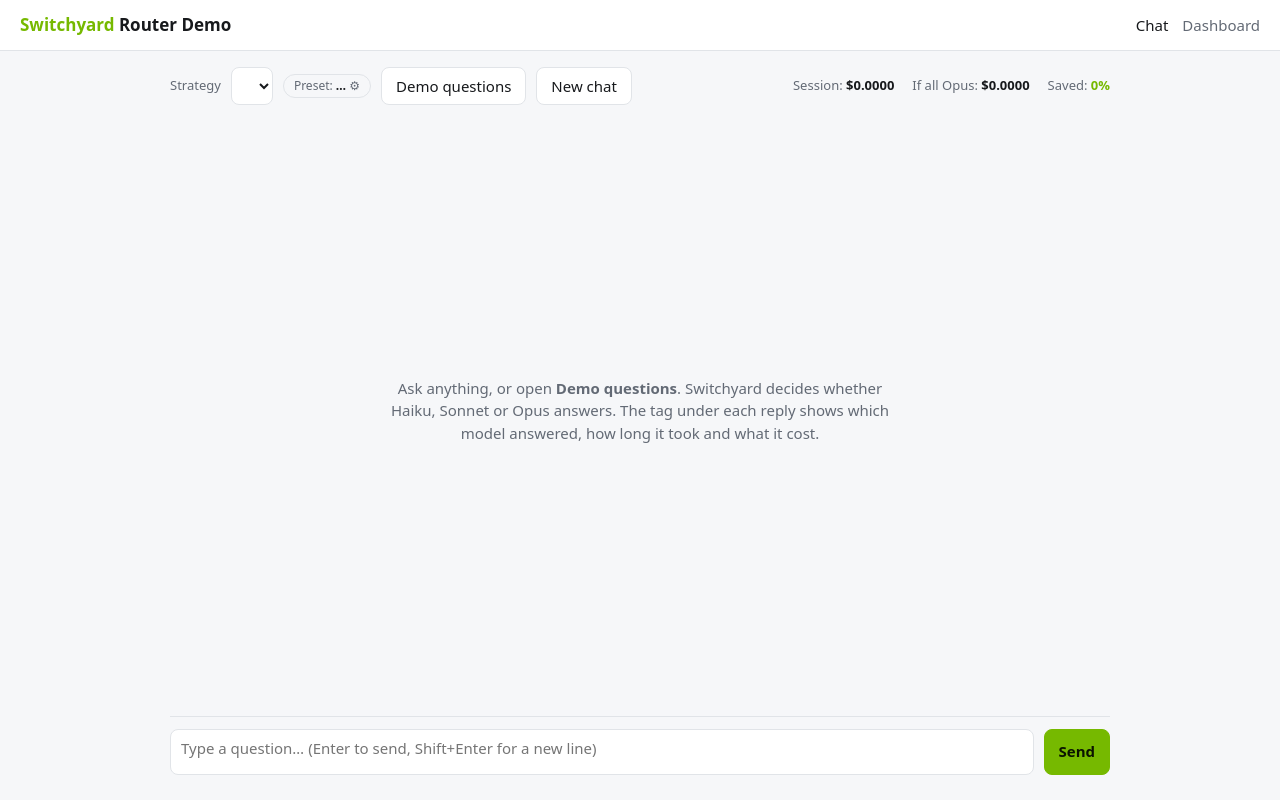
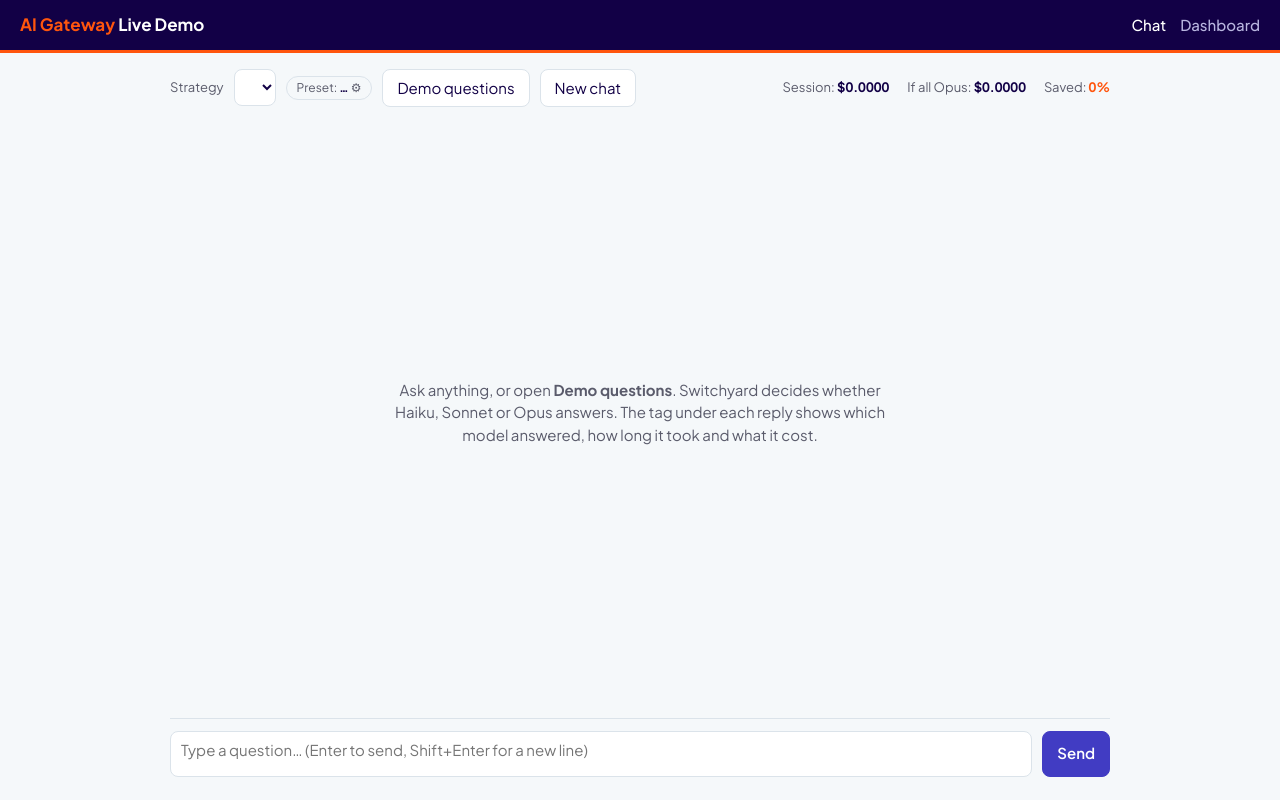
Before and after one commit to beefa69/AIGateway, a website: page public/index.html in a window 1280 px wide. Drawn offline with nearby package versions, Linux system fonts and the light colour scheme; no server answers.

Commit message:
Rename to AI Gateway Live Demo and apply Cloudera-style colours
Retheme the chat and dashboard pages with a Cloudera-inspired palette
(navy header, indigo buttons, orange accent, Plus Jakarta Sans) in light
and dark mode, recolour the model badges to match, and rename the page
titles, headers and README.

Co-Authored-By: Claude Opus 5.5 <noreply@anthropic.com>

```diff
--- a/models.json
+++ b/models.json
@@ -6,7 +6,7 @@
     "claude-haiku-5-5": {
       "label": "Haiku 5.5",
       "tier": "cheap / fast",
-      "color": "#2e9e6a",
+      "color": "#0f8a7a",
       "inputPerMTok": 0.1,
       "outputPerMTok": 0.5,
       "cacheWritePerMTok": 0.125,
@@ -15,7 +15,7 @@
     "claude-sonnet-5-5": {
       "label": "Sonnet 5.5",
       "tier": "mid",
-      "color": "#3b74d6",
+      "color": "#5555f9",
       "inputPerMTok": 2,
       "outputPerMTok": 10,
       "cacheWritePerMTok": 2.5,
@@ -24,7 +24,7 @@
     "claude-opus-5-5": {
       "label": "Opus 5.5",
       "tier": "frontier",
-      "color": "#b4529c",
+      "color": "#e0480b",
       "inputPerMTok": 4,
       "outputPerMTok": 20,
       "cacheWritePerMTok": 5,
--- a/public/index.html
+++ b/public/index.html
@@ -3,12 +3,15 @@
 <head>
   <meta charset="utf-8" />
   <meta name="viewport" content="width=device-width, initial-scale=1" />
-  <title>Switchyard Router Demo</title>
+  <title>AI Gateway Live Demo</title>
+  <link rel="preconnect" href="https://fonts.googleapis.com" />
+  <link rel="preconnect" href="https://fonts.gstatic.com" crossorigin />
+  <link rel="stylesheet" href="https://fonts.googleapis.com/css2?family=Plus+Jakarta+Sans:wght@400;500;600;700&display=swap" />
   <link rel="stylesheet" href="/style.css" />
 </head>
 <body>
   <header>
-    <h1><span>Switchyard</span> Router Demo</h1>
+    <h1><span>AI Gateway</span> Live Demo</h1>
     <nav><a href="/" class="active">Chat</a><a href="/dashboard">Dashboard</a></nav>
   </header>
   <main class="chat-layout">
--- a/public/style.css
+++ b/public/style.css
@@ -1,27 +1,34 @@
+/* Palette modelled on Cloudera's corporate site: deep purple-navy, indigo, bright blue, orange. */
 :root {
-  --bg: #f6f7f9; --panel: #ffffff; --text: #17191c; --muted: #636a75; --border: #e1e4e8;
-  --accent: #76b900; --user: #eef3ff; --danger: #c0392b; --shadow: 0 1px 2px rgba(0,0,0,.06);
+  --navy: #120046; --indigo: #413cc3; --blue: #5555f9; --orange: #ff550d;
+  --bg: #f5f8fa; --panel: #ffffff; --text: #120046; --muted: #5a5b6b; --border: #dbe3ea;
+  --accent: #ff550d; --primary: #413cc3; --primary-text: #ffffff; --link: #5555f9;
+  --user: #ebf1f4; --danger: #c0392b; --shadow: 0 1px 2px rgba(18,0,70,.08);
+  --header-bg: #120046; --header-text: #ffffff; --header-muted: #b9b6e0;
   color-scheme: light;
 }
 @media (prefers-color-scheme: dark) {
-  :root { --bg: #111317; --panel: #1a1d23; --text: #e8eaed; --muted: #9aa1ab; --border: #2b3038;
-    --user: #1f2a3d; --shadow: none; color-scheme: dark; }
+  :root { --bg: #0c0030; --panel: #17104a; --text: #ece9ff; --muted: #a9a4d4; --border: #2e2670;
+    --primary: #5555f9; --link: #8f8fff; --user: #241a66; --shadow: none;
+    --header-bg: #08001f; color-scheme: dark; }
 }
 * { box-sizing: border-box; }
 body { margin: 0; background: var(--bg); color: var(--text);
-  font: 15px/1.5 system-ui, -apple-system, "Segoe UI", Roboto, sans-serif; }
-header { display: flex; align-items: center; gap: 16px; padding: 12px 20px; background: var(--panel);
-  border-bottom: 1px solid var(--border); flex-wrap: wrap; }
-header h1 { font-size: 17px; margin: 0; font-weight: 650; }
-header h1 span { color: var(--accent); }
+  font: 15px/1.5 "Plus Jakarta Sans", system-ui, -apple-system, "Segoe UI", Roboto, sans-serif; }
+header { display: flex; align-items: center; gap: 16px; padding: 12px 20px; background: var(--header-bg);
+  color: var(--header-text); border-bottom: 3px solid var(--orange); flex-wrap: wrap; }
+header h1 { font-size: 17px; margin: 0; font-weight: 700; }
+header h1 span { color: var(--orange); }
 header nav { margin-left: auto; display: flex; gap: 14px; }
-header nav a { color: var(--muted); text-decoration: none; font-weight: 500; }
-header nav a.active, header nav a:hover { color: var(--text); }
+header nav a { color: var(--header-muted); text-decoration: none; font-weight: 500; }
+header nav a.active, header nav a:hover { color: var(--header-text); }
+header button { background: transparent; color: var(--header-text); border-color: var(--header-muted); }
 select, button, input, textarea { font: inherit; color: inherit; }
 select, input, textarea { background: var(--panel); border: 1px solid var(--border); border-radius: 8px; padding: 7px 10px; }
 button { background: var(--panel); border: 1px solid var(--border); border-radius: 8px; padding: 7px 14px; cursor: pointer; }
 button:hover { border-color: var(--muted); }
-button.primary { background: var(--accent); border-color: var(--accent); color: #0b1400; font-weight: 600; }
+button.primary { background: var(--primary); border-color: var(--primary); color: var(--primary-text); font-weight: 600; }
+button.primary:hover { background: var(--navy); border-color: var(--navy); }
 button:disabled { opacity: .5; cursor: default; }
 main { max-width: 980px; margin: 0 auto; padding: 16px 20px 0; }
 
@@ -59,7 +66,7 @@ main { max-width: 980px; margin: 0 auto; padding: 16px 20px 0; }
 .md table { border-collapse: collapse; display: block; overflow-x: auto; }
 .md th, .md td { border: 1px solid var(--border); padding: 4px 8px; }
 .md blockquote { border-left: 3px solid var(--border); padding-left: 10px; color: var(--muted); }
-.md a { color: #3b74d6; }
+.md a { color: var(--link); }
 .judge { margin-top: 4px; font-size: 12px; font-weight: 600; color: var(--text); white-space: normal; }
 .typing::after { content: "▍"; animation: blink 1s steps(1) infinite; }
 @keyframes blink { 50% { opacity: 0; } }
```
Also changed, not shown: public/dashboard.html (+5 -2 lines), README.md.
